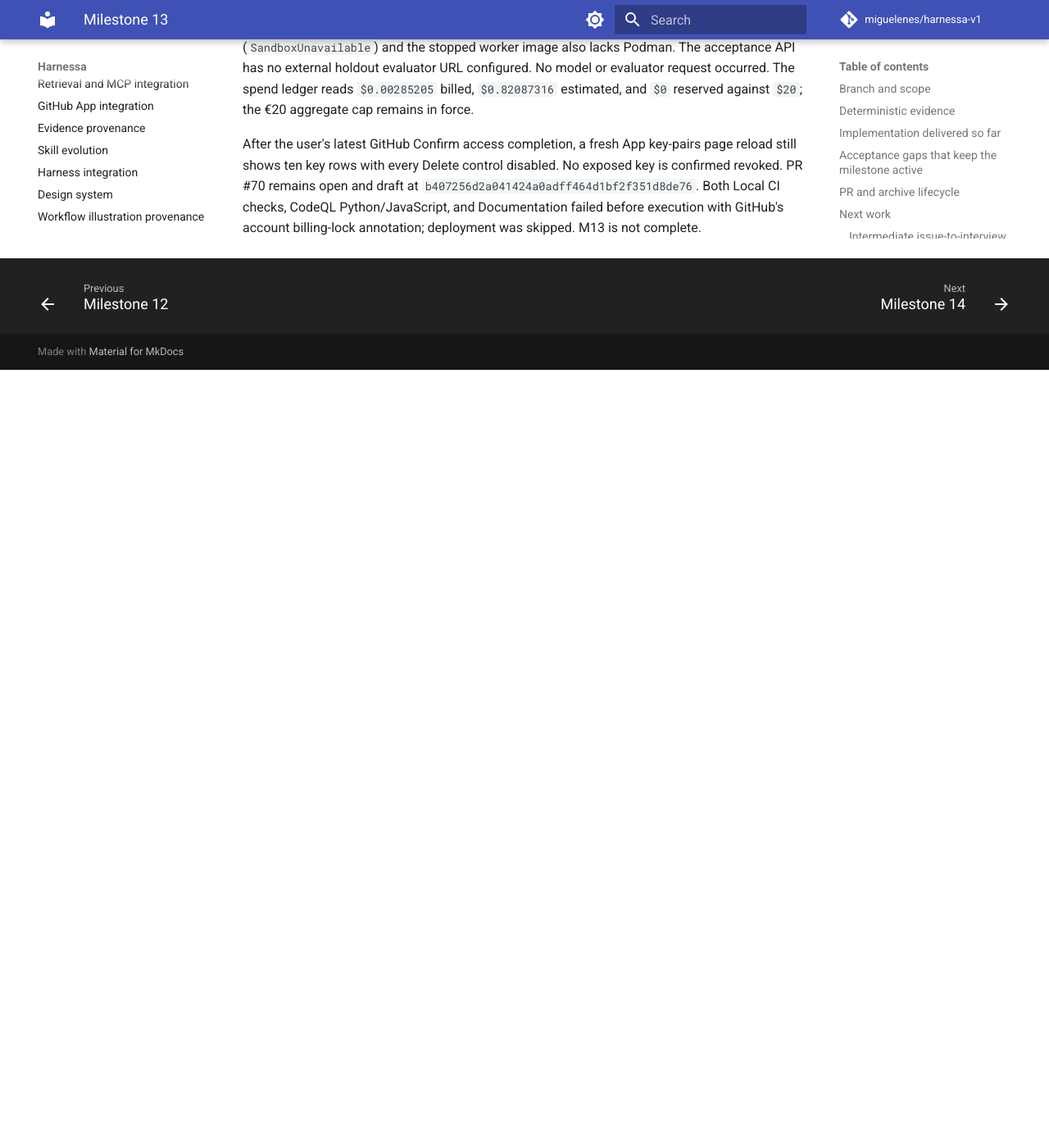
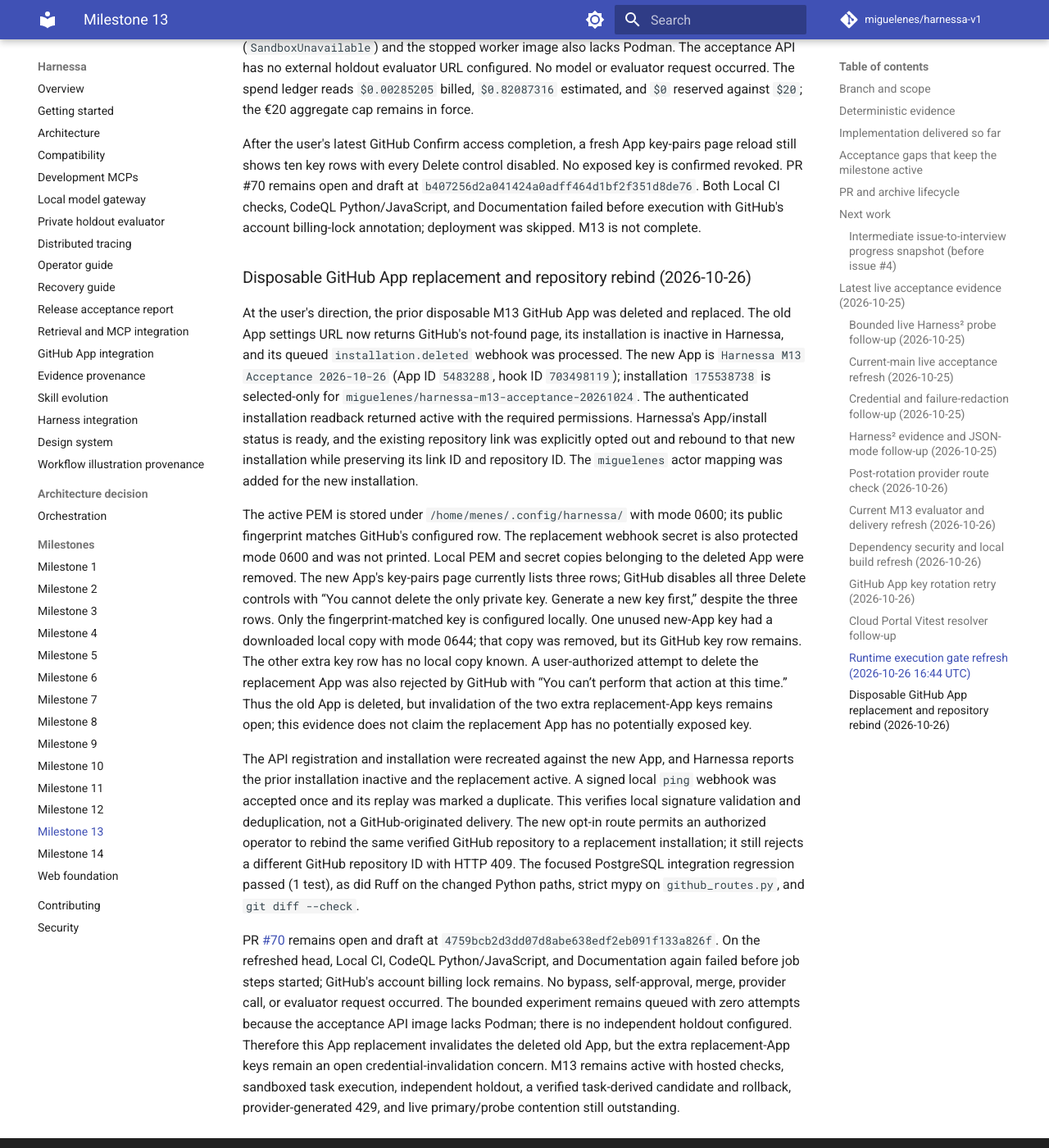
Before and after one commit to miguelenes/harnessa-v1, an MkDocs documentation site: the page built from docs/milestones/13.md, in a window 1280 px wide and 1400 px high, scrolled down 20150 px. Shown: the whole window at 82% size. Built offline with MkDocs 1.6.1 and Material for MkDocs 9.7.7, drawn with Linux system fonts in a browser that asks for light colours; comment, search, counter and statistics services are not loaded; before the commit the page ends 20601 px from its top, so only the background shows below that.

Commit message:
fix(m13): rebind GitHub repository to replacement app

```diff
--- a/docs/acceptance-report.md
+++ b/docs/acceptance-report.md
@@ -386,3 +386,34 @@
 provider-generated 429 handling, live primary/probe contention, exposed-key
 revocation, and successful required hosted checks remain unresolved. No
 protection bypass or self-approval was used.
+
+### Disposable GitHub App replacement and rebind follow-up (2026-10-26)
+
+The prior disposable M13 App was deleted at the user's direction; its settings
+URL now returns not found, its Harnessa installation is inactive, and its
+`installation.deleted` event was processed. Replacement App `Harnessa M13
+Acceptance 2026-10-26` (App ID `5483288`, hook ID `703498119`) is installed
+selected-only on `miguelenes/harnessa-m13-acceptance-20261024` (installation
+`175538738`). Harnessa's authenticated status reports the replacement ready and
+the existing repository link re-bound to it, preserving the link and GitHub
+repository IDs. The locally active PEM fingerprint matches GitHub; PEM and
+webhook secret files are mode 0600. Local copies belonging to the deleted App
+were removed. GitHub currently lists three key pairs on the replacement App
+but disables every Delete control with “You cannot delete the only private key.
+Generate a new key first”; only the fingerprint-matched key is configured
+locally. One unused key copy was found mode 0644 and removed, but its GitHub row
+remains; a second extra row has no local copy known. A user-authorized attempt to
+delete the replacement App was rejected with “You can’t perform that action at
+this time.” Invalidating those extra replacement-App keys remains open.
+
+A local signed `ping` was accepted and replayed as a duplicate; this is not a
+GitHub-originated delivery. A replacement-installation rebind regression passed
+(1 PostgreSQL integration test), with Ruff, strict mypy, and `git diff --check`
+passing. PR #70 remains open and draft at `4759bcb2d3dd07d8abe638edf2eb091f133a826f`.
+Local CI, CodeQL, and Documentation again failed before job steps due GitHub's
+account billing lock. The queued M13 experiment still has zero attempts because
+the API container lacks Podman; no independent holdout is configured. No
+provider/evaluator request or spend occurred. These results do not complete M13;
+required hosted checks, safe agent execution, independent evaluation, task-derived
+promotion/rollback, provider-generated rate limiting, and live primary/probe
+contention remain open.
--- a/docs/milestones/13.md
+++ b/docs/milestones/13.md
@@ -223,3 +223,53 @@
 `b407256d2a041424a0adff464d1bf2f351d8de76`. Both Local CI checks, CodeQL
 Python/JavaScript, and Documentation failed before execution with GitHub's
 account billing-lock annotation; deployment was skipped. M13 is not complete.
+
+### Disposable GitHub App replacement and repository rebind (2026-10-26)
+
+At the user's direction, the prior disposable M13 GitHub App was deleted and
+replaced. The old App settings URL now returns GitHub's not-found page, its
+installation is inactive in Harnessa, and its queued `installation.deleted`
+webhook was processed. The new App is `Harnessa M13 Acceptance 2026-10-26`
+(App ID `5483288`, hook ID `703498119`); installation `175538738` is selected-only
+for `miguelenes/harnessa-m13-acceptance-20261024`. The authenticated
+installation readback returned active with the required permissions. Harnessa's
+App/install status is ready, and the existing repository link was explicitly
+opted out and rebound to that new installation while preserving its link ID and
+repository ID. The `miguelenes` actor mapping was added for the new installation.
+
+The active PEM is stored under `/home/menes/.config/harnessa/` with mode 0600;
+its public fingerprint matches GitHub's configured row. The replacement webhook
+secret is also protected mode 0600 and was not printed. Local PEM and secret
+copies belonging to the deleted App were removed. The new App's key-pairs page
+currently lists three rows; GitHub disables all three Delete controls with
+“You cannot delete the only private key. Generate a new key first,” despite the
+three rows. Only the fingerprint-matched key is configured locally. One unused
+new-App key had a downloaded local copy with mode 0644; that copy was removed,
+but its GitHub key row remains. The other extra key row has no local copy known.
+A user-authorized attempt to delete the replacement App was also rejected by
+GitHub with “You can’t perform that action at this time.” Thus the old App is
+deleted, but invalidation of the two extra replacement-App keys remains open;
+this evidence does not claim the replacement App has no potentially exposed key.
+
+The API registration and installation were recreated against the new App, and
+Harnessa reports the prior installation inactive and the replacement active.
+A signed local `ping` webhook was accepted once and its replay was marked a
+duplicate. This verifies local signature validation and deduplication, not a
+GitHub-originated delivery. The new opt-in route permits an authorized operator
+to rebind the same verified GitHub repository to a replacement installation;
+it still rejects a different GitHub repository ID with HTTP 409. The focused
+PostgreSQL integration regression passed (1 test), as did Ruff on the changed
+Python paths, strict mypy on `github_routes.py`, and `git diff --check`.
+
+PR [#70](https://github.com/miguelenes/harnessa-v1/pull/70) remains open and
+draft at `4759bcb2d3dd07d8abe638edf2eb091f133a826f`. On the refreshed head,
+Local CI, CodeQL Python/JavaScript, and Documentation again failed before job
+steps started; GitHub's account billing lock remains. No bypass, self-approval,
+merge, provider call, or evaluator request occurred. The bounded experiment
+remains queued with zero attempts because the acceptance API image lacks Podman;
+there is no independent holdout configured. Therefore this App replacement
+invalidates the deleted old App, but the extra replacement-App keys remain an
+open credential-invalidation concern. M13 remains
+active with hosted checks, sandboxed task execution, independent holdout, a
+verified task-derived candidate and rollback, provider-generated 429, and live
+primary/probe contention still outstanding.
```
Also changed, not shown: 2 other files.
